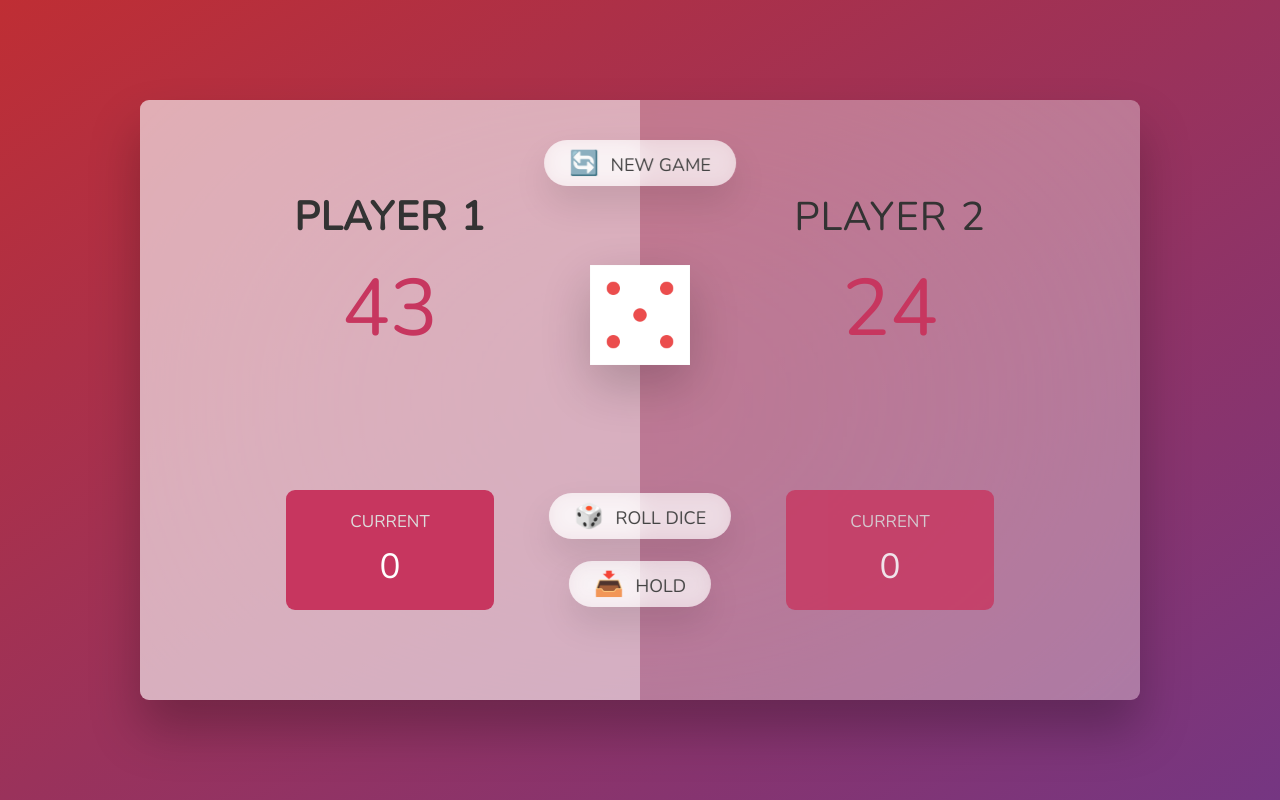
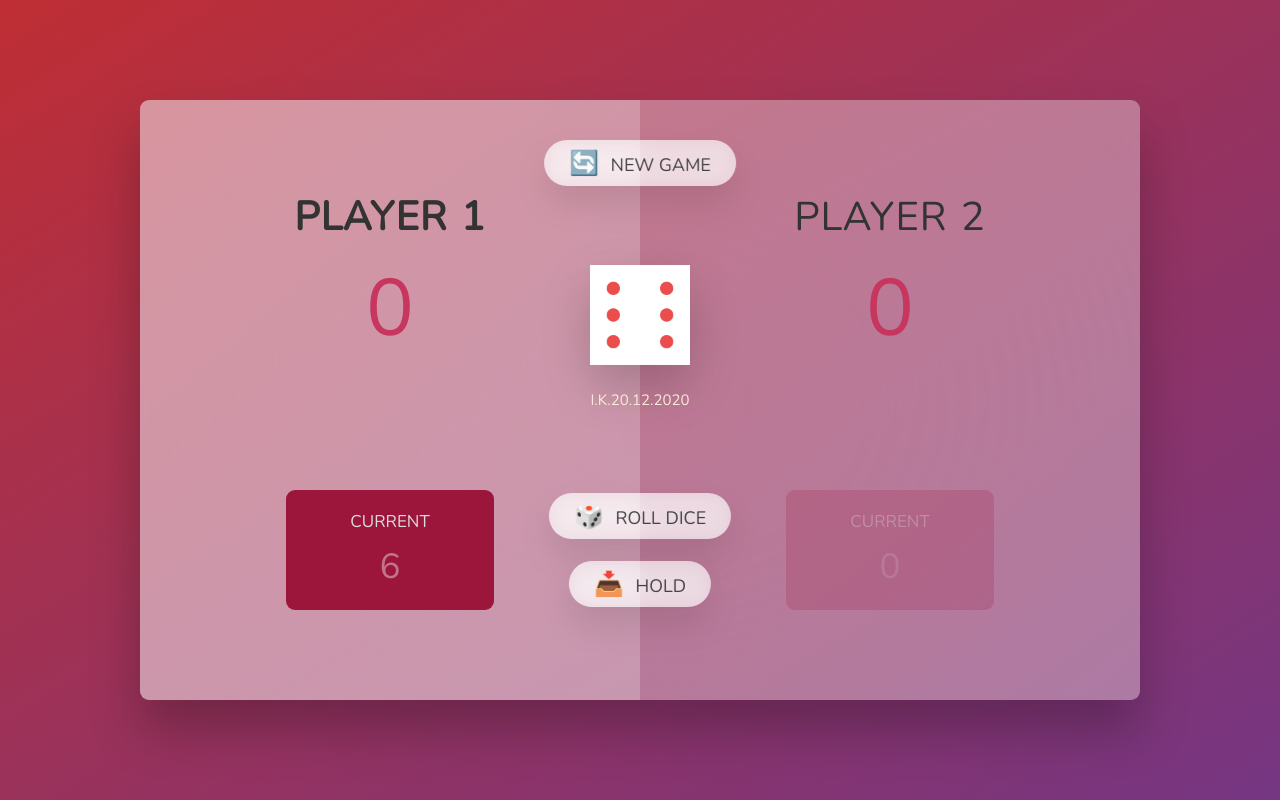
Before and after one commit to MSi-Prestige/New_Pig-GameJS, a plain HTML site: page starter/index.html in a window 1280 px wide. Both pictures are taken after a click on the button "🎲 ROLL DICE". Drawn offline with nearby package versions, Linux system fonts and the light colour scheme.

Commit message:
final commit

```diff
--- a/final/style.css
+++ b/final/style.css
@@ -169,3 +169,7 @@ main {
 .hidden {
   display: none;
 }
+
+footer {
+  background-color: #bf2e34;
+}
--- a/starter/index.html
+++ b/starter/index.html
@@ -1,5 +1,6 @@
 <!DOCTYPE html>
 <html lang="en">
+
 <head>
   <meta charset="UTF-8" />
   <meta name="viewport" content="width=device-width, initial-scale=1.0" />
@@ -7,6 +8,7 @@
   <link rel="stylesheet" href="style.css" />
   <title>Pig Game</title>
 </head>
+
 <body>
   <main>
     <section class="player player--0 player--active">
@@ -31,6 +33,8 @@
     <button class="btn btn--roll">🎲 Roll dice</button>
     <button class="btn btn--hold">📥 Hold</button>
   </main>
+  <footer>I.K.20.12.2020</footer>
   <script src="script.js"></script>
 </body>
+
 </html>
--- a/starter/script.js
+++ b/starter/script.js
@@ -1,2 +1,101 @@
-'use strict';
-return
+"use strict";
+
+const player0El = document.querySelector(".player--0");
+const player1El = document.querySelector(".player--1");
+let score0El = document.querySelector("#score--0");
+const score1El = document.querySelector("#score--1");
+const diceEl = document.querySelector(".dice");
+const btnNew = document.querySelector(".btn--new");
+const btnRoll = document.querySelector(".btn--roll");
+const btnHold = document.querySelector(".btn--hold");
+let current0El = document.querySelector("#current--0");
+let current1El = document.querySelector("#current--1");
+
+
+//TODO: Starting conditions program------------------
+
+let currentScore = 0;
+score0El.textContent = 0;
+score1El.textContent = 0;
+diceEl.classList.add("hidden"); // doing hidden roll dice in center
+let scores = [0, 0];
+let activePlayer = 0; // 0 так как массив с идет с 0
+let playing = true;  // boolean - game over or not
+
+
+//TODO: Restarting all conditions GAME OVER!
+const init = function () {
+    scores = [0, 0];
+    currentScore = 0;
+    activePlayer = 0;
+    playing = true;
+
+    score0El.textContent = 0;
+    score1El.textContent = 0;
+    current0El.textContent = 0;
+    current1El.textContent = 0;
+
+    diceEl.classList.add('hidden');
+    player0El.classList.remove('player--winner');
+    player1El.classList.remove('player--winner');
+    player0El.classList.add('player--active');
+    player1El.classList.remove('player--active');
+};
+init();
+
+
+//TODO: refactoring function for 2 places executing
+const switchPlayer = function () {
+    document.getElementById(`current--${activePlayer}`).textContent = 0; // resset score down 0
+    currentScore = 0; // resset score for second player.
+    activePlayer = activePlayer === 0 ? 1 : 0; // if - acPl = 0 switch 1. else 0
+    player0El.classList.toggle("player--active");
+    player1El.classList.toggle("player--active"); // скрываем не активного игрока.
+};
+
+//TODO: Rolling dice functionality-------------------
+
+btnRoll.addEventListener("click", function () {
+    //1. Generating a random dice roll. from 1 to 6.
+    if (playing) {
+
+        const dice = Math.trunc(Math.random() * 6) + 1;
+
+        //2. Show dispaly dice.
+        diceEl.classList.remove("hidden"); // open roll in center
+        diceEl.src = `dice-${dice}.png`;    //! подставляем картинку по числу
+
+        //3. Check for rolled 1: if true
+        if (dice !== 1) {
+            // Add dice to current score.
+            currentScore += dice;
+            document.getElementById(`current--${activePlayer}`).textContent = currentScore; // вывод на экран.
+            // }
+        } else {
+            switchPlayer();
+        }
+    }
+});
+
+
+btnHold.addEventListener("click", function () {
+    if (playing) {
+        // 1. Add current score to active player's score
+        scores[activePlayer] += currentScore;
+        // scores[1] = scores[1] + currentScore
+        document.getElementById(`score--${activePlayer}`).textContent = scores[activePlayer];
+
+        // 2. Check if player's score is >= 100
+        if (scores[activePlayer] >= 100) {   //пример скоре = 10 у активПлеера 0. индекс
+            // Finish the game
+            playing = false;
+            diceEl.classList.add("hidden");
+            document.querySelector(`.player--${activePlayer}`).classList.add("player--winner");
+            document.querySelector(`.player--${activePlayer}`).classList.remove("player--active");
+        }
+        // 3. Switch to next player.
+        switchPlayer();
+    }
+});
+
+btnNew.addEventListener("click", init);
--- a/starter/style.css
+++ b/starter/style.css
@@ -1,4 +1,4 @@
-@import url('https://fonts.googleapis.com/css2?family=Nunito&display=swap');
+@import url("https://fonts.googleapis.com/css2?family=Nunito&display=swap");
 
 * {
   margin: 0;
@@ -12,7 +12,7 @@ html {
 }
 
 body {
-  font-family: 'Nunito', sans-serif;
+  font-family: "Nunito", sans-serif;
   font-weight: 400;
   height: 100vh;
   color: #333;
@@ -64,7 +64,7 @@ main {
 }
 
 .player--active {
-  background-color: rgba(255, 255, 255, 0.4);
+  background-color: rgba(255, 255, 255, 0.219);
 }
 .player--active .name {
   font-weight: 700;
@@ -74,14 +74,14 @@ main {
 }
 
 .player--active .current {
-  opacity: 1;
+  opacity: 2;
 }
 
 .current {
-  background-color: #c7365f;
-  opacity: 0.8;
+  background-color: #9c163c;
+  opacity: 0.2;
   border-radius: 9px;
-  color: #fff;
+  color: rgba(255, 255, 255, 0.404);
   width: 65%;
   padding: 2rem;
   text-align: center;
@@ -165,3 +165,13 @@ main {
   font-weight: 700;
   color: #c7365f;
 }
+
+.hidden {
+  display: none;
+}
+
+footer {
+  position: absolute;
+  font-size: 15px;
+  color: antiquewhite;
+}
```
Also changed, not shown: 1 other file. Lines whose indentation alone changed are shown as unchanged.
